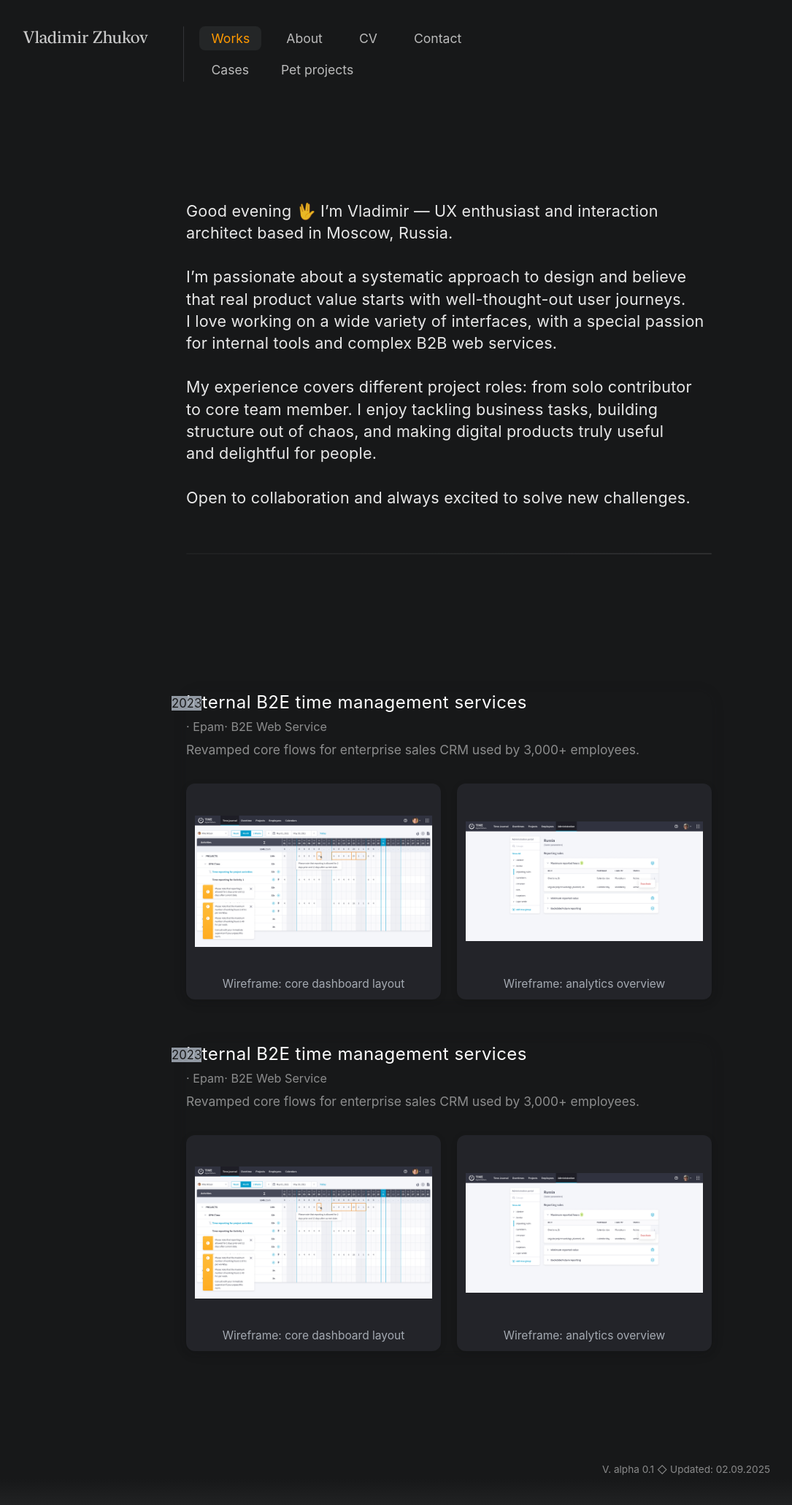
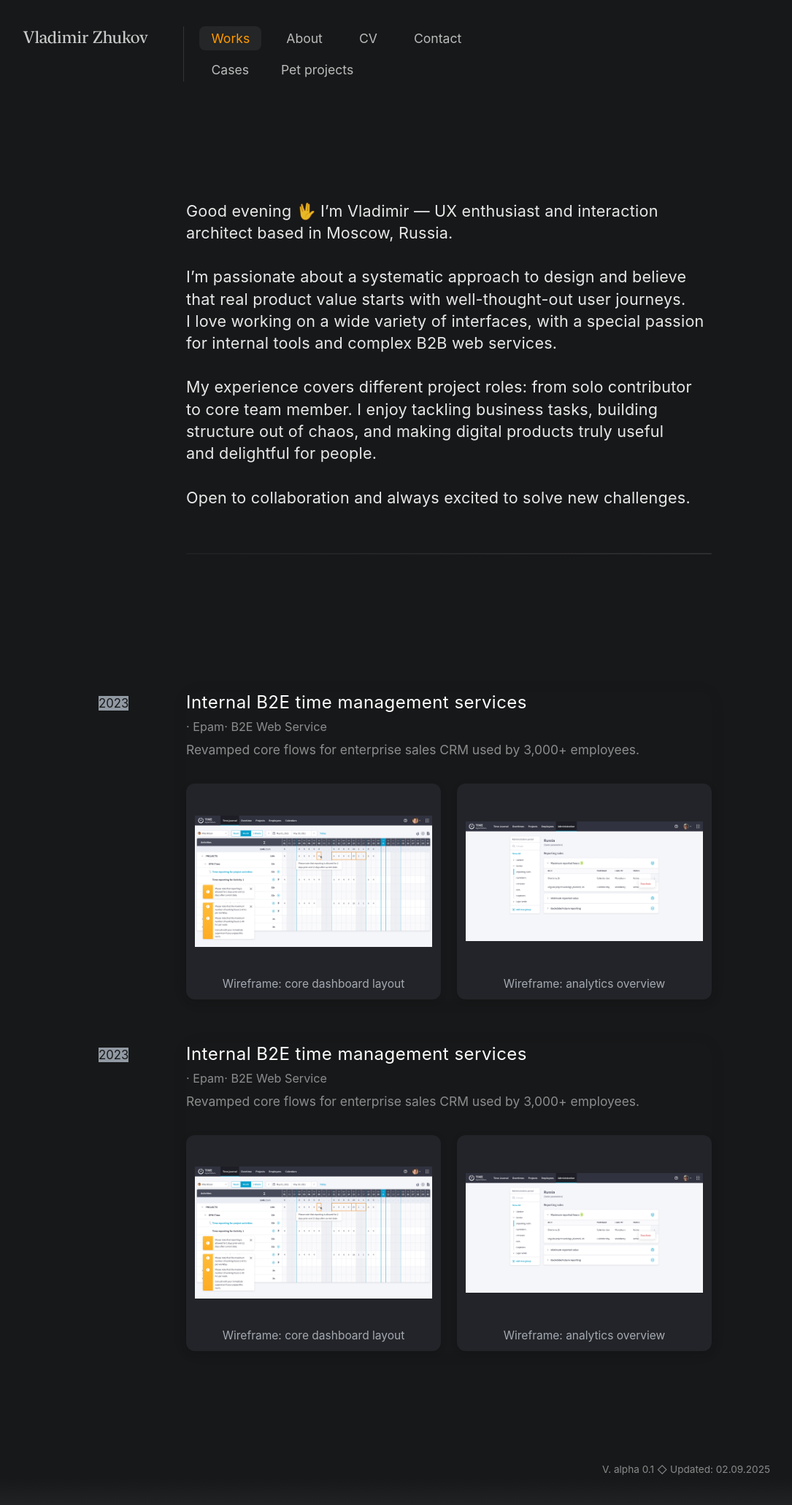
Before and after one commit to uxiscool/experience, a Jekyll site: the page built from index.md, in a window 1280 px wide. Shown: the whole page at 73% size, without its empty margins (25-1110 px from the left). Built offline with Jekyll 4.4.1, drawn with Linux system fonts in a browser that asks for light colours.

Commit message:
Add files via upload

```diff
--- a/css/main.css
+++ b/css/main.css
@@ -759,8 +759,8 @@ body.lb-lock #to-top{ opacity: 0; pointer-events: none; }
 
 /* === Case year rail: overlay, не двигает контент === */
 :root{
-  --case-rail-w: 100px;
-  --case-rail-gap: 20px;
+  --case-rail-w: 40px;
+  --case-rail-gap: 120px;
   --case-rail-top: 6px;
 }
 .case-year-rail{ display:none; }
```
